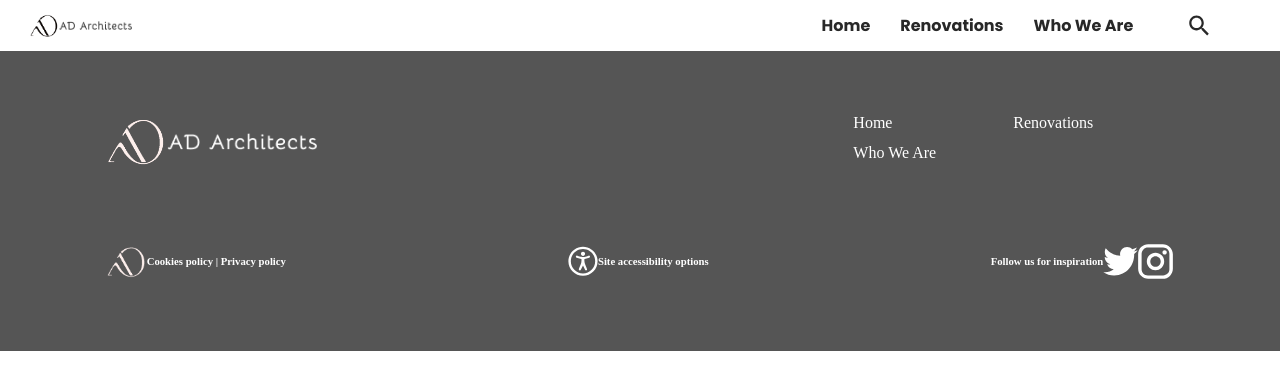
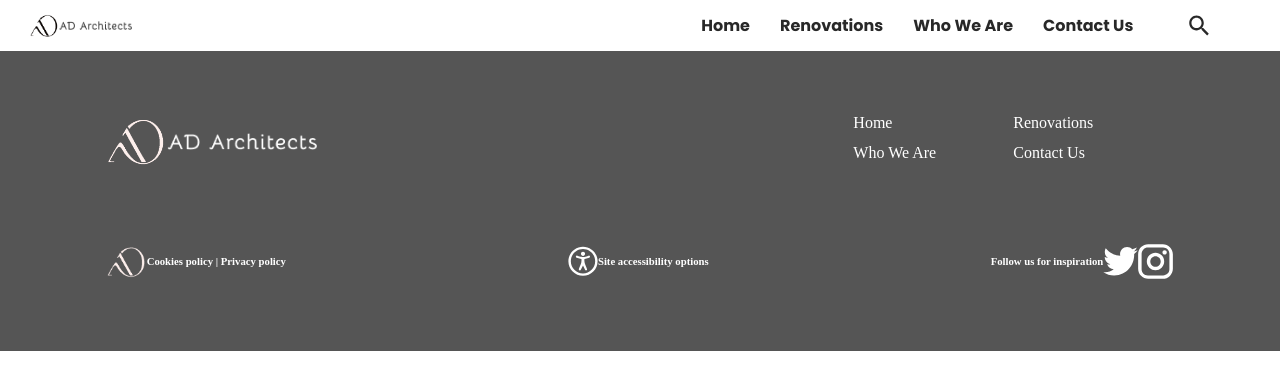
Before and after one commit to EDGI9/ad-architect-app, a React (Vite) app: page / in a window 1280 px wide. Shown: the top 390 px of the page. Built offline with nearby package versions, Linux system fonts and the light colour scheme; a web font is replaced by a local one.

Commit message:
Adding of a new route for the contact us page

```diff
--- a/src/router/index.tsx
+++ b/src/router/index.tsx
@@ -3,6 +3,7 @@ import {RouterPaths} from "./router-paths";
 import {Home} from "../views/Home";
 import {Renovations} from "../views/Renovations";
 import {WhoWeAre} from "../views/WhoWeAre";
+import {ContactUs} from "../views/ContactUs";
 
 export function Router(): JSX.Element {
     return (
@@ -10,6 +11,7 @@ export function Router(): JSX.Element {
             <Route path={RouterPaths.home.path} element={<Home />}/>
             <Route path={RouterPaths.renovations.path} element={<Renovations />}/>
             <Route path={RouterPaths.whoWeAre.path} element={<WhoWeAre />}/>
+            <Route path={RouterPaths.contactUs.path} element={<ContactUs />}/>
         </Routes>
     );
 }
--- a/src/router/router-paths.tsx
+++ b/src/router/router-paths.tsx
@@ -14,5 +14,9 @@ export const RouterPaths: Routes = {
     whoWeAre: {
         text: 'Who We Are',
         path: `${baseUrl}/whoweare`
+    },
+    contactUs: {
+        text: 'Contact Us',
+        path: `${baseUrl}/contactus`
     }
 } as const;
```
